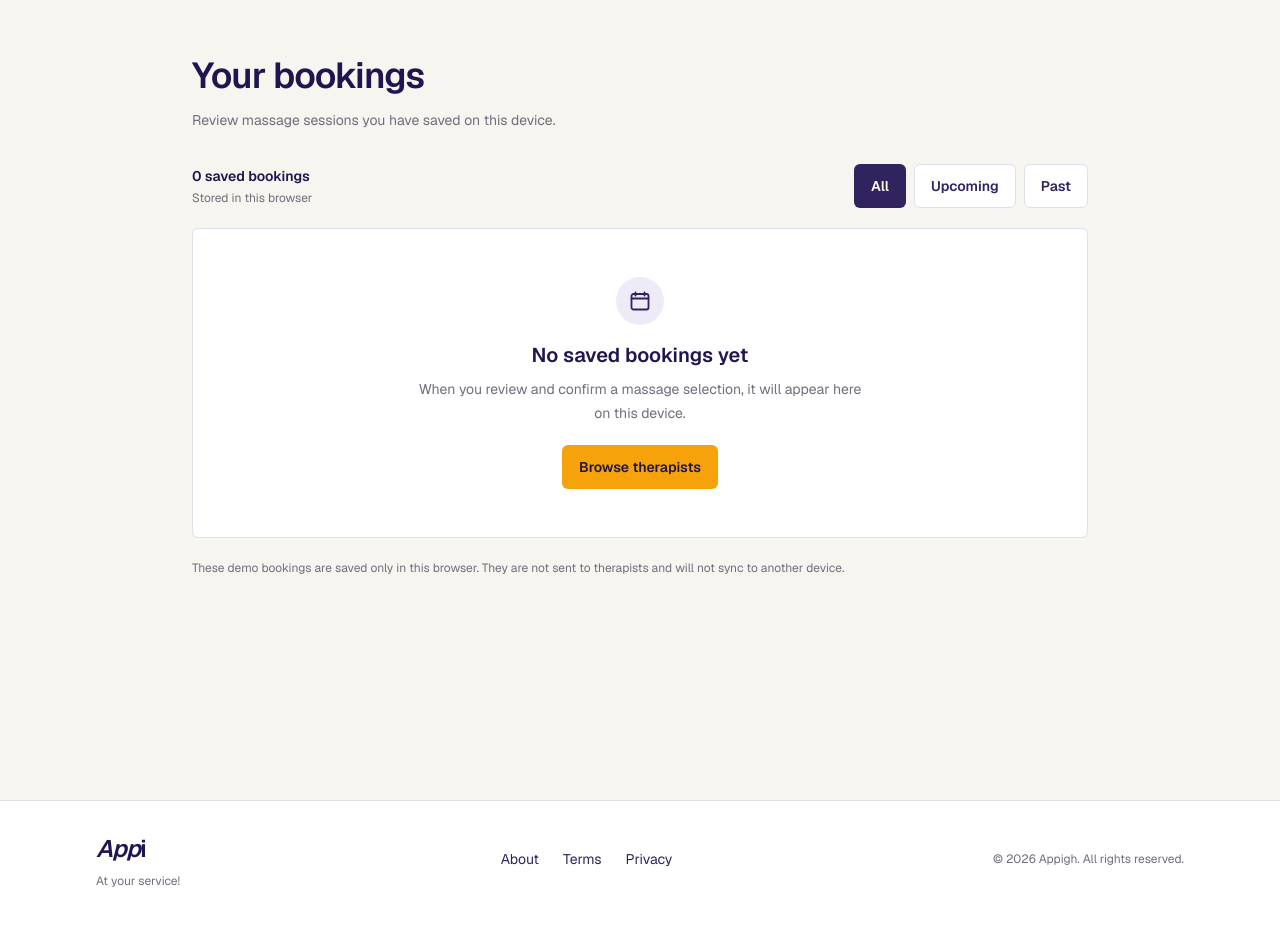
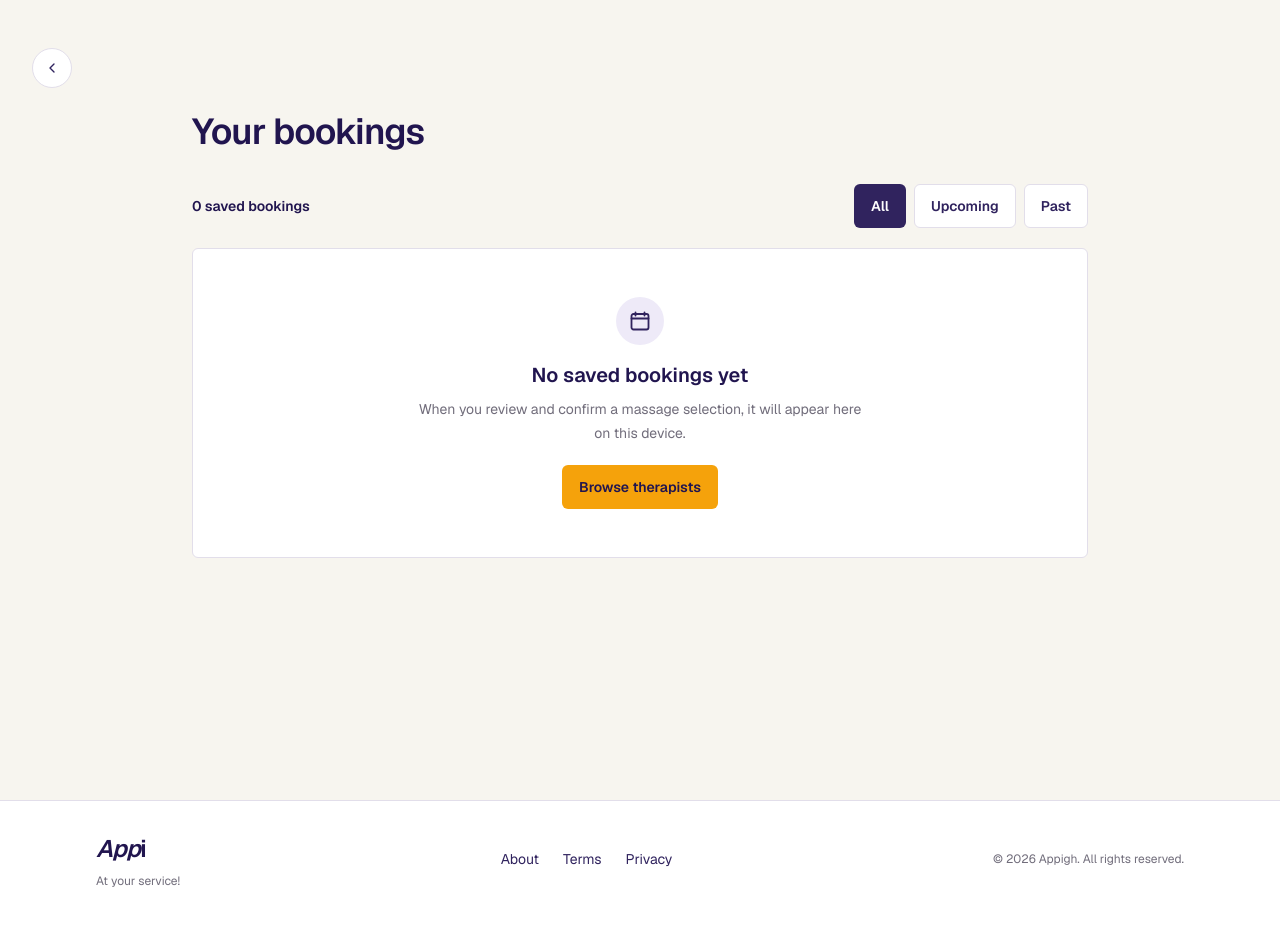
Before and after one commit to infobusinessoperatingsystem-dev/appihq, a Next.js app: page /bookings in a window 1280 px wide. Shown: the top 926 px of the page. Built offline with nearby package versions, Linux system fonts and the light colour scheme.

Commit message:
UI improvements

```diff
--- a/app/account/page.tsx
+++ b/app/account/page.tsx
@@ -9,12 +9,30 @@ export const metadata: Metadata = {
 export default function AccountPage() {
   return (
     <main className="app-page min-h-screen flex-1 px-5 py-10 sm:px-8 sm:py-16">
+      <Link
+        href="/"
+        aria-label="Back to Appi home"
+        className="app-icon-button mb-4 border-0 bg-transparent"
+      >
+        <svg
+          aria-hidden="true"
+          viewBox="0 0 24 24"
+          className="size-5"
+          fill="none"
+          stroke="currentColor"
+          strokeLinecap="round"
+          strokeLinejoin="round"
+          strokeWidth="2"
+        >
+          <path d="m15 18-6-6 6-6" />
+        </svg>
+      </Link>
       <div className="mx-auto max-w-2xl">
-        <p className="text-sm font-semibold text-app-primary">Appi</p>
+        {/* <p className="text-sm font-semibold text-app-primary">Appi</p> */}
         <h1 className="mt-2 text-3xl font-semibold tracking-tight">Your account</h1>
         <p className="mt-4 leading-7 text-app-ink-muted">
-          Account features are coming soon. You can explore therapists and manage
-          bookings saved on this device without an account.
+          Account features are coming soon. You can explore therapists, book appointment and manage
+          bookings without an account.
         </p>
         <div className="mt-7 flex flex-wrap gap-3">
           <Link
--- a/app/booking-confirmation/BookingConfirmationClient.tsx
+++ b/app/booking-confirmation/BookingConfirmationClient.tsx
@@ -59,7 +59,7 @@ export default function BookingConfirmationClient({ bookingId }: { bookingId?: s
               <dd className="font-medium">{booking.treatment} · {booking.durationMinutes} mins</dd>
             </div>
             <div className="flex flex-wrap justify-between gap-2 py-3 text-sm">
-              <dt className="text-app-ink-muted">Service type</dt>
+              <dt className="text-app-ink-muted">Location</dt>
               <dd className="font-medium capitalize">{booking.serviceLocation}</dd>
             </div>
             <div className="flex flex-wrap justify-between gap-2 py-3 text-sm">
--- a/app/bookings/BookingsClient.tsx
+++ b/app/bookings/BookingsClient.tsx
@@ -72,7 +72,7 @@ export default function BookingsClient() {
       <div className="mb-5 flex flex-wrap items-center justify-between gap-4">
         <div>
           <p className="text-sm font-semibold">{bookings.length} saved {bookings.length === 1 ? "booking" : "bookings"}</p>
-          <p className="mt-1 text-xs text-app-ink-muted">Stored in this browser</p>
+          {/* <p className="mt-1 text-xs text-app-ink-muted">Stored in this browser</p> */}
         </div>
         <div role="group" aria-label="Filter bookings" className="flex gap-2">
           {filters.map((item) => (
@@ -103,7 +103,7 @@ export default function BookingsClient() {
                         <span className="rounded-full bg-app-surface-muted px-2.5 py-1 text-xs font-medium text-app-primary">
                           {isUpcoming ? "Upcoming" : "Past"}
                         </span>
-                        <span className="rounded-full border border-app-border px-2.5 py-1 text-xs text-app-ink-muted">Demo · local only</span>
+                        {/* <span className="rounded-full border border-app-border px-2.5 py-1 text-xs text-app-ink-muted">Demo · local only</span> */}
                       </div>
                       <p className="mt-1 text-sm text-app-ink-muted">With {booking.therapistName} · {booking.durationMinutes} mins</p>
                       <dl className="mt-4 grid gap-x-6 gap-y-3 text-sm sm:grid-cols-2">
@@ -112,7 +112,7 @@ export default function BookingsClient() {
                           <dd className="mt-1 font-medium">{formatDate(booking.date)} at {formatTime(booking.time)}</dd>
                         </div>
                         <div>
-                          <dt className="text-xs text-app-ink-muted">Service type</dt>
+                          <dt className="text-xs text-app-ink-muted">Location</dt>
                           <dd className="mt-1 font-medium capitalize">{booking.serviceLocation}</dd>
                         </div>
                         <div className="sm:col-span-2">
@@ -156,9 +156,9 @@ export default function BookingsClient() {
         </section>
       )}
 
-      <p className="mt-5 text-xs leading-5 text-app-ink-muted">
+      {/* <p className="mt-5 text-xs leading-5 text-app-ink-muted">
         These demo bookings are saved only in this browser. They are not sent to therapists and will not sync to another device.
-      </p>
+      </p> */}
     </div>
   );
 }
--- a/app/bookings/page.tsx
+++ b/app/bookings/page.tsx
@@ -1,5 +1,6 @@
 import type { Metadata } from "next";
 import BookingsClient from "./BookingsClient";
+import Link from "next/link";
 
 export const metadata: Metadata = {
   title: "Your Bookings | Appi",
@@ -8,17 +9,37 @@ export const metadata: Metadata = {
 
 export default function BookingsPage() {
   return (
+    <>
     <main className="app-page min-h-screen flex-1 px-4 py-8 sm:px-8 sm:py-12">
+      <Link
+        href="/"
+        aria-label="Back to Appi home"
+        className="app-icon-button mb-4 border-0 bg-transparent"
+      >
+        <svg
+          aria-hidden="true"
+          viewBox="0 0 24 24"
+          className="size-5"
+          fill="none"
+          stroke="currentColor"
+          strokeLinecap="round"
+          strokeLinejoin="round"
+          strokeWidth="2"
+        >
+          <path d="m15 18-6-6 6-6" />
+        </svg>
+      </Link>
       <div className="mx-auto w-full max-w-4xl">
         <header className="mb-8">
           {/* <p className="text-xs font-semibold uppercase tracking-[0.18em] text-app-primary">Your Appi activity</p> */}
           <h1 className="mt-2 text-3xl font-semibold tracking-tight sm:text-4xl">Your bookings</h1>
-          <p className="mt-3 max-w-2xl text-sm leading-6 text-app-ink-muted">
+          {/* <p className="mt-3 max-w-2xl text-sm leading-6 text-app-ink-muted">
             Review massage sessions you have saved on this device.
-          </p>
+          </p> */}
         </header>
         <BookingsClient />
       </div>
     </main>
+    </>
   );
 }
--- a/app/therapists-list/BookingClient.tsx
+++ b/app/therapists-list/BookingClient.tsx
@@ -404,7 +404,7 @@ export default function BookingClient({ therapist: therapistProp }: Props) {
               {(selectedLocation === "home" || selectedLocation === "hotel") && (
                 <div className="mt-5 rounded-md border border-app-border bg-app-surface-muted p-4">
                   <label htmlFor="service-location-details" className="mb-2 block text-sm font-semibold text-app-ink">
-                    {selectedLocation === "home" ? "Where should the therapist meet you?" : "Which hotel should the therapist visit?"}
+                    {selectedLocation === "home" ? "The therapist will come to you." : "The therapist will come to you."}
                   </label>
                   <textarea
                     id="service-location-details"
--- a/app/therapists-list/TherapistsListClient.tsx
+++ b/app/therapists-list/TherapistsListClient.tsx
@@ -363,7 +363,7 @@ function TherapistCard({
         data-therapist-card
         className="group flex flex-[0_0_92%] flex-col snap-center overflow-hidden sm:min-w-68.75 sm:max-w-73.75 sm:flex-1"
       >
-        <div className="relative block h-112 w-full overflow-hidden rounded-xl border border-app-border bg-app-surface-muted shadow-sm transition-all duration-200 hover:shadow-md">
+        <div className="relative block h-[68vh] w-full overflow-hidden rounded-xl border border-app-border bg-app-surface-muted shadow-sm transition-all duration-200 hover:shadow-md">
           <div className="absolute inset-x-0 top-0 z-20 flex items-center gap-1 p-2">
             {imageList.map((_, index) => (
               <span
@@ -439,13 +439,14 @@ function TherapistCard({
       </article>
 
       {isModalOpen ? (
-        <div className="fixed inset-0 z-40 flex items-end justify-center bg-black/55 p-3 sm:items-center">
+        <div className="fixed inset-0 z-50 flex items-end justify-center bg-black/55 p-3 sm:items-center">
           <div className="app-surface max-h-[90vh] w-full max-w-md overflow-y-auto rounded-md p-4 shadow-2xl">
             <div className="mb-3 flex items-start justify-between gap-3">
               <div>
                 {/* <p className="text-xs uppercase tracking-[0.2em] text-zinc-500">Therapist</p> */}
                 <h4 className="mt-1 text-2xl font-semibold text-zinc-900 dark:text-zinc-50">
-                  {therapist.firstName}, {therapist.age}
+                  {therapist.firstName}
+                  {/* , {therapist.age} */}
                 </h4>
               </div>
               <button
--- a/app/therapists-list/[slug]/page.tsx
+++ b/app/therapists-list/[slug]/page.tsx
@@ -98,7 +98,8 @@ export default async function TherapistProfilePage({
                 id="profile-name"
                 className="text-3xl font-semibold tracking-tight text-zinc-950 dark:text-zinc-50"
               >
-                {therapist.firstName}, {therapist.age}
+                {therapist.firstName}
+                {/* , {therapist.age} */}
               </h2>
 
               <div className="mt-3 flex flex-col gap-3 text-sm text-zinc-700 dark:text-zinc-300">
```
Also changed, not shown: 1 other file (tests, documents, lock files or other folders).
